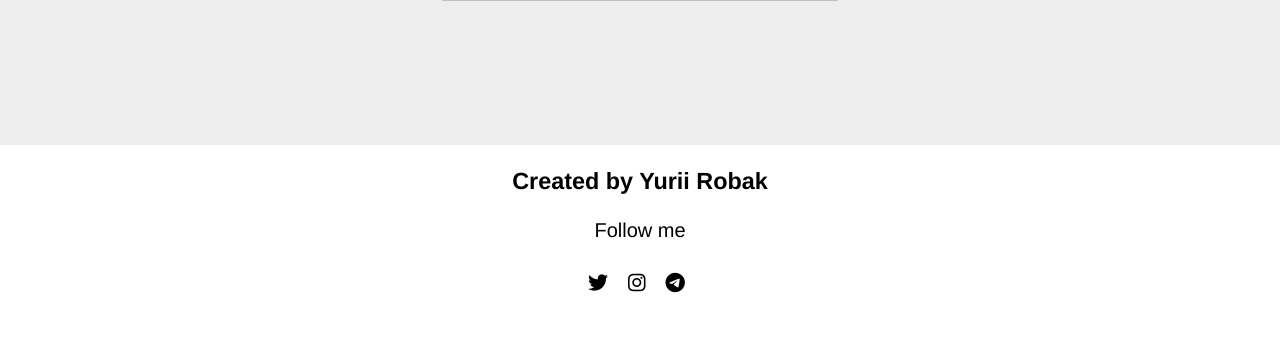
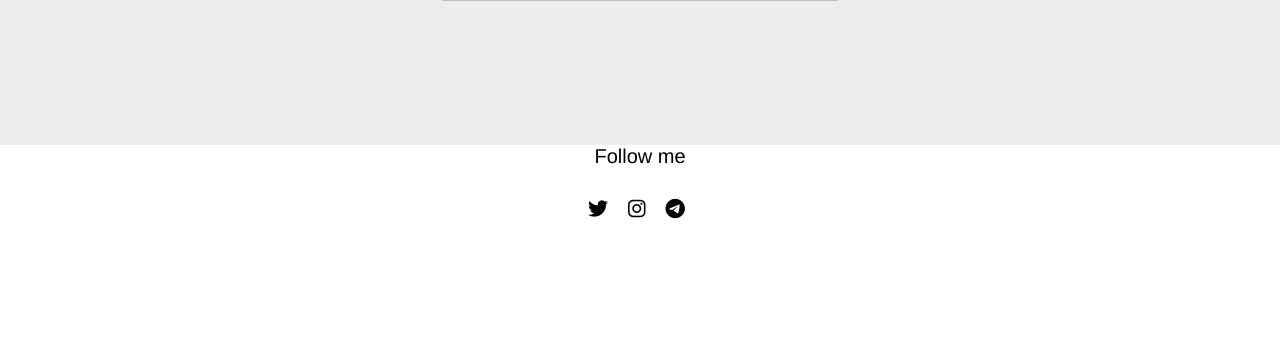
Before and after one commit to yabluko/Robak.LNU.Job-Portal, a Django app: page /signup/ in a window 1280 px wide. Shown: the part 655-1000 px from the top of the page. Run offline with Django 4.2, Linux system fonts and the light colour scheme.

Commit message:
update signup

```diff
--- a/templates/registration-index.html
+++ b/templates/registration-index.html
@@ -73,9 +73,9 @@
 <footer class="footer">
   <div class="footer__container">
     <div class="footer__content">
-       <div class="footer__title">
+       <!-- <div class="footer__title">
           <h3>Created by Yurii Robak</h3>
-      </div>
+      </div> -->
       <div class="footer__text">
         <!-- <p>Follow me</p> -->
         Follow me
```
